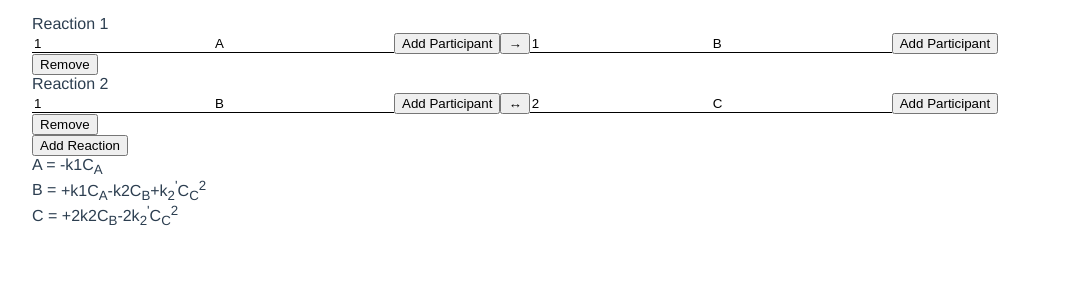
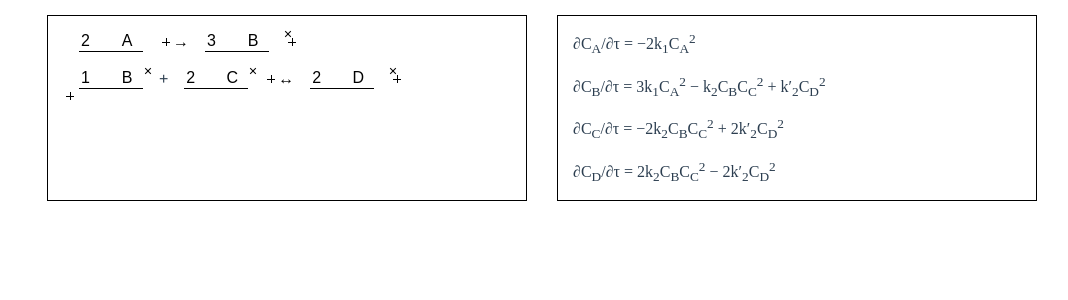
Before and after one commit to Nucleophile/Chemistry, a Vue app: page / in a window 1280 px wide. Shown: the top 300 px of the page, without its empty margins (98-1166 px from the left). Built offline with nearby package versions, Linux system fonts and the light colour scheme.

Commit message:
First iteration of styles

```diff
--- a/src/App.vue
+++ b/src/App.vue
@@ -1,21 +1,26 @@
 <template>
   <div class="content">
+    <section class="reactions">
+      <div class="wrapper">
         <ul>
           <li v-for="(reaction, index) in reactions" :key="reaction.id">
             <ReactionInput
               :reactionNumber="index + 1"
               :reaction="reaction"
-          :reactions="reactions"
+              :reactionsNumber="reactions.length"
               @remove-reaction="removeReaction"
               @toggle-reaction-type="toggleReactionType"
             />
           </li>
         </ul>
-    <AddReactionBtn @add-reaction="addReaction" />
+        <button @click="addReaction" class="add-btn"></button>
+      </div>
+    </section>
     <section class="result">
       <ul>
-        <li v-for="(equation, key) in result.value" :key="equation">
-          <span v-html="key"></span> = <span v-html="equation"></span>
+        <li v-for="equation in result.value" :key="equation">
+          <span v-html="equation.leftPart"></span> =
+          <span v-html="equation.rightPart"></span>
         </li>
       </ul>
     </section>
@@ -26,7 +31,6 @@
 import { ref, reactive, onBeforeMount, watch } from "vue";
 import useProceed from "./composables/proceed.js";
 import ReactionInput from "./components/ReactionInput.vue";
-import AddReactionBtn from "./components/AddReactionBtn.vue";
 
 export default {
   name: "ChemistryApp",
@@ -38,13 +42,13 @@ export default {
         equation: {
           reactants: [
             {
-              coef: 1,
+              coef: 2,
               substance: "A",
             },
           ],
           products: [
             {
-              coef: 1,
+              coef: 3,
               substance: "B",
             },
           ],
@@ -59,11 +63,15 @@ export default {
               coef: 1,
               substance: "B",
             },
+            {
+              coef: 2,
+              substance: "C",
+            },
           ],
           products: [
             {
               coef: 2,
-              substance: "C",
+              substance: "D",
             },
           ],
         },
@@ -71,7 +79,7 @@ export default {
       },
     ]);
     const result = reactive({});
-    const proceed = useProceed(result, reactions);
+    const proceed = useProceed(reactions, result);
 
     const addReaction = () => {
       reactions.value.push({
@@ -118,15 +126,17 @@ export default {
   },
   components: {
     ReactionInput,
-    AddReactionBtn,
   },
 };
 </script>
 
 <style>
+* {
+  box-sizing: border-box;
+}
 body {
   margin: 0;
-  font-family: Avenir, Helvetica, Arial, sans-serif;
+  font-family: Helvetica, Arial, sans-serif;
   -webkit-font-smoothing: antialiased;
   -moz-osx-font-smoothing: grayscale;
   color: #2c3e50;
@@ -135,13 +145,97 @@ body {
   max-width: 1020px;
   margin: 0 auto;
   padding: 15px;
+  display: flex;
 }
 ul {
   list-style: none;
   margin: 0;
   padding: 0;
 }
+li:not(:last-child) {
+  margin-bottom: 1rem;
+}
 label {
   display: block;
 }
+button {
+  border: none;
+  background: none;
+  padding: 0;
+  cursor: pointer;
+  font-size: 1rem;
+}
+.add-btn,
+.remove-btn {
+  width: 14px;
+  height: 14px;
+  border-radius: 50%;
+  transition: box-shadow 0.2s;
+}
+.add-btn:hover,
+.remove-btn:hover {
+  box-shadow: 0 0 0.25rem #555;
+}
+.remove-btn {
+  position: absolute;
+  top: -0.25rem;
+  right: 0.25rem;
+}
+.remove-btn::before,
+.remove-btn::after,
+.add-btn::before,
+.add-btn::after {
+  content: "";
+  position: absolute;
+  background: #000;
+}
+.remove-btn::before,
+.remove-btn::after,
+.add-btn::before {
+  width: 8px;
+  height: 1px;
+}
+.remove-btn::before,
+.remove-btn::after {
+  top: 50%;
+  left: 50%;
+}
+.remove-btn::before {
+  transform: translate(-50%, -50%) rotate(45deg);
+}
+.remove-btn::after {
+  transform: translate(-50%, -50%) rotate(-45deg);
+}
+.add-btn {
+  position: relative;
+}
+.add-btn::before {
+  left: 3px;
+}
+.add-btn::after {
+  width: 1px;
+  height: 8px;
+  top: 3px;
+}
+.reactions,
+.result {
+  width: 50%;
+}
+.reactions {
+  position: relative;
+  padding-right: 15px;
+}
+.reactions li {
+  display: flex;
+}
+.result {
+  font-family: serif;
+  padding-left: 15px;
+}
+.result ul,
+.reactions .wrapper {
+  border: 1px solid #000;
+  padding: 15px;
+  height: 100%;
+}
 </style>
--- a/src/components/AddReactionBtn.vue
+++ /dev/null
@@ -1,10 +0,0 @@
-<template>
-    <button type="button" @click="$emit('addReaction')">Add Reaction</button>
-</template>
-
-<script>
-export default {
-  name: 'AddReactionBtn',
-  emits: ['addReaction']
-}
-</script>
--- a/src/components/AddReactionParticipantBtn.vue
+++ /dev/null
@@ -1,13 +0,0 @@
-<template>
-    <button type="button" @click="$emit('addReactionParticipant', this.participants)">Add Participant</button>
-</template>
-
-<script>
-export default {
-  name: 'AddReactionParticipantBtn',
-  props: {
-    participants: Array
-  },
-  emits: ['addReactionParticipant']
-}
-</script>
--- a/src/components/HalfReactionInput.vue
+++ b/src/components/HalfReactionInput.vue
@@ -1,4 +1,5 @@
 <template>
+  <div class="half-reaction">
     <template v-for="(participant, index) in participants" :key="participant">
       <ReactionParticipant
         :participant="participant"
@@ -8,47 +9,44 @@
       />
       <span v-if="index < participants.length - 1">+</span>
     </template>
-
-    <AddReactionParticipantBtn
-      @add-reaction-participant="addReactionParticipant"
-      :participants="participants"
-    />
+    <button @click="addReactionParticipant(participants)" class="add-btn"></button>
+  </div>
 </template>
 
 <script>
-
-import ReactionParticipant from './ReactionParticipant.vue';
-import AddReactionParticipantBtn from './AddReactionParticipantBtn.vue';
+import ReactionParticipant from "./ReactionParticipant.vue";
 
 export default {
-    name: 'HalfReactionInput',
+  name: "HalfReactionInput",
   data() {
-        return {
-        };
+    return {};
   },
   props: {
-        participants: Array
+    participants: Array,
   },
   methods: {
     addReactionParticipant(participants) {
       participants.push({
         coef: 1,
-            substance: 'A'
+        substance: "A",
       });
     },
     removeReactionParticipant(participants, index) {
       participants.splice(index, 1);
-        }
+    },
   },
   emits: [],
   components: {
     ReactionParticipant,
-      AddReactionParticipantBtn
-    }
-}
+  },
+};
 </script>
 
 <!-- Add "scoped" attribute to limit CSS to this component only -->
-<style scoped>
-
+<style>
+.half-reaction {
+  position: relative;
+  display: flex;
+  align-items: center;
+}
 </style>
--- a/src/components/ReactionInput.vue
+++ b/src/components/ReactionInput.vue
@@ -1,53 +1,57 @@
 <template>
-    <label :for="'reaction-' + reactionNumber + '-1'">Reaction {{ reactionNumber }}</label>
-    <HalfReactionInput
-      :participants="reactants"
-    />
-
-    <button type="button" @click="$emit('toggleReactionType', reactionNumber - 1)">
-      <span v-if="reaction.reversible">↔</span>
-      <span v-else>→</span>
-    </button>
-
-    <HalfReactionInput
-      :participants="products"
-    />
-
+  <div class="reaction-input">
+    <HalfReactionInput :participants="reactants" />
     <button
       type="button"
-      v-if="reactions.length > 1"
+      @click="$emit('toggleReactionType', reactionNumber - 1)"
+      class="arrow-btn"
+      :class="{ reversible: reaction.reversible }"
+    >
+    </button>
+    <HalfReactionInput :participants="products" />
+    <button
+      v-if="reactionsNumber > 1"
       @click="$emit('removeReaction', reactionNumber - 1)"
-    >Remove</button>
+      class="remove-btn"
+    ></button>
+  </div>
 </template>
 
 <script>
-
-import HalfReactionInput from './HalfReactionInput.vue';
+import HalfReactionInput from "./HalfReactionInput.vue";
 
 export default {
-    name: 'ReactionInput',
+  name: "ReactionInput",
   data() {
     return {
       reactants: this.reaction.equation.reactants,
-            products: this.reaction.equation.products
+      products: this.reaction.equation.products,
     };
   },
   props: {
     reactionNumber: Number,
     reaction: Object,
-        reactions: Array
+    reactionsNumber: Number,
   },
-    methods: {
-
+  methods: {},
+  emits: ["toggleReactionType", "removeReaction"],
+  components: {
+    HalfReactionInput,
   },
-    emits: ['toggleReactionType', 'removeReaction'],
-    components: {
-      HalfReactionInput
-  }
-}
+};
 </script>
 
-<!-- Add "scoped" attribute to limit CSS to this component only -->
-<style scoped>
-
+<style>
+.reaction-input {
+  position: relative;
+  display: flex;
+}
+.arrow-btn::before,
+.arrow-btn.reversible:hover::before {
+  content: '→';
+}
+.arrow-btn:hover::before,
+.arrow-btn.reversible::before {
+  content: '↔'
+}
 </style>
--- a/src/components/ReactionParticipant.vue
+++ b/src/components/ReactionParticipant.vue
@@ -1,4 +1,5 @@
 <template>
+  <div class="participant">
     <ReactionParticipantInput
       type="number"
       :inputValue="coef"
@@ -16,39 +17,49 @@
       @participant-input="participantInput"
     />
     <button
-    type="button"
-    v-if="participants.length > 1"
+      v-if="showRemoveParticipantBtn"
       @click="$emit('removeReactionParticipant', participants, index)"
-  >Remove participant</button>
+      class="remove-btn"
+    ></button>
+  </div>
 </template>
 
 <script>
-import ReactionParticipantInput from './ReactionParticipantInput.vue';
+import ReactionParticipantInput from "./ReactionParticipantInput.vue";
 
 export default {
-  name: 'ReactionParticipant',
+  name: "ReactionParticipant",
   data() {
     return {
       coef: this.participant.coef,
-      substance: this.participant.substance
-    }
+      substance: this.participant.substance,
+    };
   },
   props: {
     participants: Array,
     participant: Object,
-    index: Number
+    index: Number,
+  },
+  computed: {
+    showRemoveParticipantBtn() {
+      return this.participants.length > 1;
+    },
   },
   methods: {
     participantInput(participant, key, newValue) {
       participant[key] = newValue;
-    }
+    },
   },
   components: {
-    ReactionParticipantInput
+    ReactionParticipantInput,
   },
-  emits: ['removeReactionParticipant']
-}
+  emits: ["removeReactionParticipant"],
+};
 </script>
 
 <style>
+.participant {
+  position: relative;
+  padding: 0 1rem;
+}
 </style>
--- a/src/components/ReactionParticipantInput.vue
+++ b/src/components/ReactionParticipantInput.vue
@@ -30,5 +30,10 @@ export default {
   input {
     border: 0;
     border-bottom: 1px solid #000;
+    width: 2rem;
+    font-size: 1rem;
+  }
+  input[type="text"] {
+    text-align: center;
   }
 </style>
--- a/src/composables/proceed.js
+++ b/src/composables/proceed.js
@@ -1,4 +1,4 @@
-export default function useProceed(result, reactions) {
+export default function useProceed(reactions, result) {
   return function proceed() {
     const addends = getAddends(reactions.value);
     result.value = {};
@@ -6,11 +6,16 @@ export default function useProceed(result, reactions) {
     reactions.value.forEach((reaction, reactionNumber) => {
       for (let halfReaction in reaction.equation) {
         reaction.equation[halfReaction].forEach((participant) => {
+
           if (!result.value[participant.substance]) {
-            result.value[participant.substance] = "";
+            result.value[participant.substance] = {
+              leftPart: `&part;C<sub>${participant.substance}</sub>/&part;&tau;`,
+              rightPart: ''
+            };
           }
 
-          result.value[participant.substance] += getAddendsWithSignAndCoef(
+          result.value[participant.substance].rightPart += getAddendsWithSignAndCoef(
+            result.value[participant.substance].rightPart,
             reactionNumber,
             halfReaction,
             reaction.reversible,
@@ -24,6 +29,7 @@ export default function useProceed(result, reactions) {
 }
 
 function getAddendsWithSignAndCoef(
+  currentValue,
   reactionNumber,
   halfReaction,
   isReversible,
@@ -34,18 +40,21 @@ function getAddendsWithSignAndCoef(
   participantCoef = participantCoef === 1 ? "" : participantCoef;
 
   if (halfReaction === "reactants") {
-    addendWithSignAndCoef = "-" + participantCoef + addends[reactionNumber][0];
+    const space = currentValue ? " " : ""; // if current addend is first in response string, we don't need " " between  minus and text
+    addendWithSignAndCoef =
+      " &minus;" + space + participantCoef + addends[reactionNumber][0];
   } else {
-    addendWithSignAndCoef = "+" + participantCoef + addends[reactionNumber][0];
+    const plus = currentValue ? " + " : ""; // if current addend is first in response string, we don't need "+" before it
+    addendWithSignAndCoef = plus + participantCoef + addends[reactionNumber][0];
   }
 
   if (isReversible) {
     if (halfReaction === "reactants") {
       addendWithSignAndCoef +=
-        "+" + participantCoef + addends[reactionNumber][1];
+        " + " + participantCoef + addends[reactionNumber][1];
     } else {
       addendWithSignAndCoef +=
-        "-" + participantCoef + addends[reactionNumber][1];
+        " &minus; " + participantCoef + addends[reactionNumber][1];
     }
   }
 
@@ -55,17 +64,16 @@ function getAddendsWithSignAndCoef(
 function getAddends(reactions) {
   const addends = [];
   reactions.forEach((reaction, reactionNumber) => {
-    let addend =
-      "k" + (reactionNumber + 1) + getAddend(reaction.equation.reactants);
+    let addend = `k<sub>${reactionNumber + 1}</sub>${getAddend(
+      reaction.equation.reactants
+    )}`;
 
     addends.push([addend]);
 
     if (reaction.reversible) {
-      addend =
-        "k<sub>" +
-        (reactionNumber + 1) +
-        "</sub><sup>'</sup>" +
-        getAddend(reaction.equation.products);
+      addend = `k′<sub>${reactionNumber + 1}</sub>${getAddend(
+        reaction.equation.products
+      )}`;
       addends[reactionNumber].push(addend);
     }
   });
@@ -77,11 +85,9 @@ function getAddend(halfReaction) {
   let result = "";
 
   halfReaction.forEach((item) => {
-    result +=
-      "C<sub>" +
-      item.substance +
-      "</sub>" +
-      (item.coef != 1 ? "<sup>" + item.coef + "</sup>" : "");
+    result += `C<sub>${item.substance}</sub>${
+      item.coef != 1 ? "<sup>" + item.coef + "</sup>" : ""
+    }`;
   });
 
   return result;
```
Lines whose indentation alone changed are shown as unchanged.
